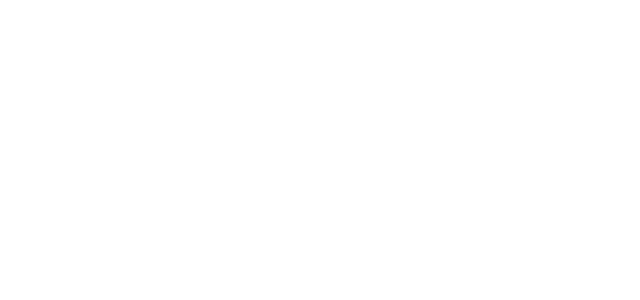
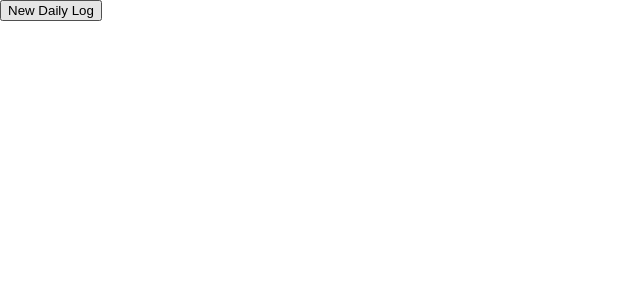
Before and after one commit to nathanielgreen/bulletbuddy, a Nuxt app: page /add-new in a window 1280 px wide. Before the commit this address had no page. Shown: the top 300 px of the page, without its empty margins (0-640 px from the left). Built offline with nearby package versions, Linux system fonts and the light colour scheme.

Commit message:
BU-4: Created add new page

```diff
--- /dev/null
+++ b/pages/add-new.vue
@@ -0,0 +1,15 @@
+<template>
+  <div class="add-new">
+    <button
+      class="add-new__button"
+    >New Daily Log</button>
+  </div>
+</template>
+
+<script>
+export default {
+};
+</script>
+
+<style lang="scss">
+</style>
```
